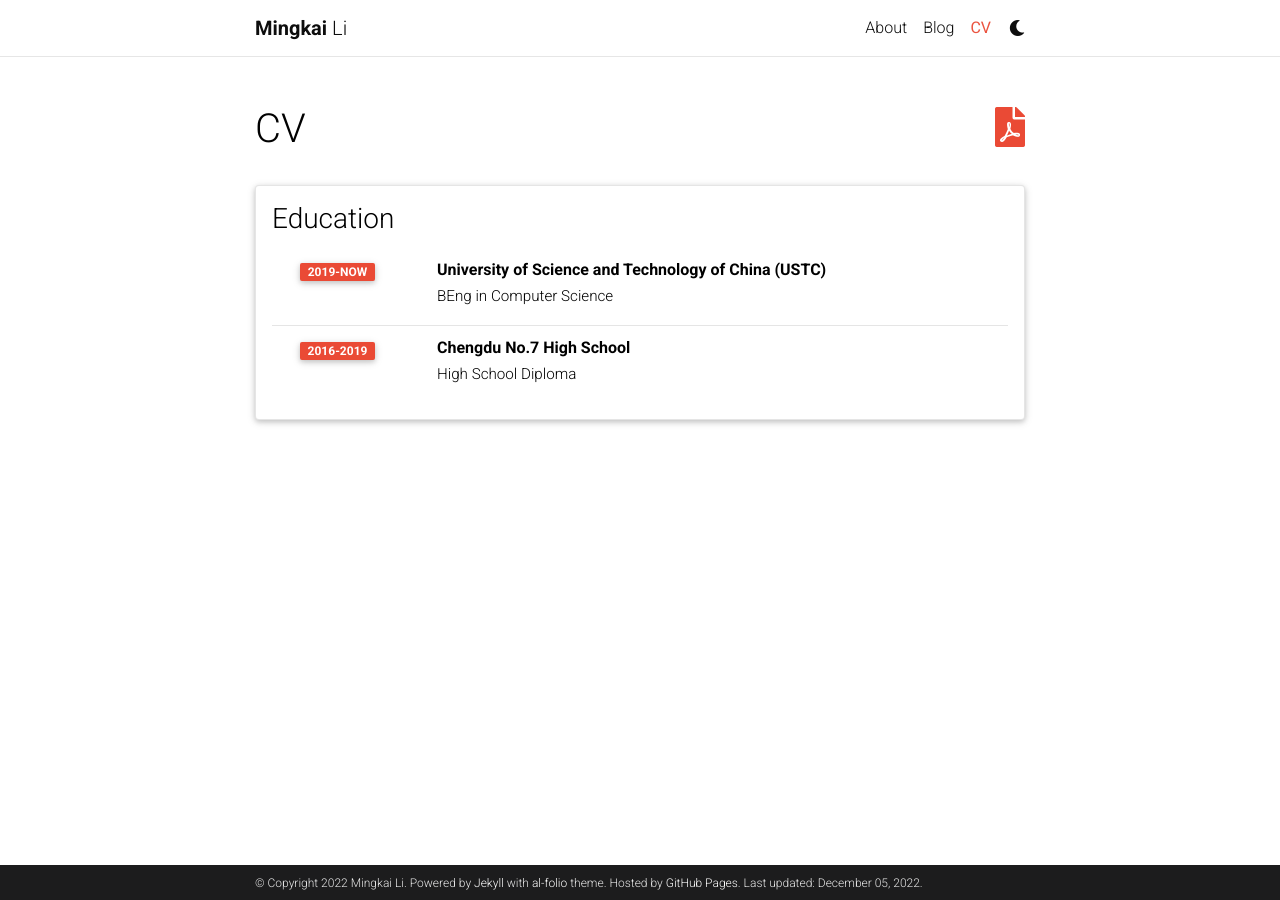
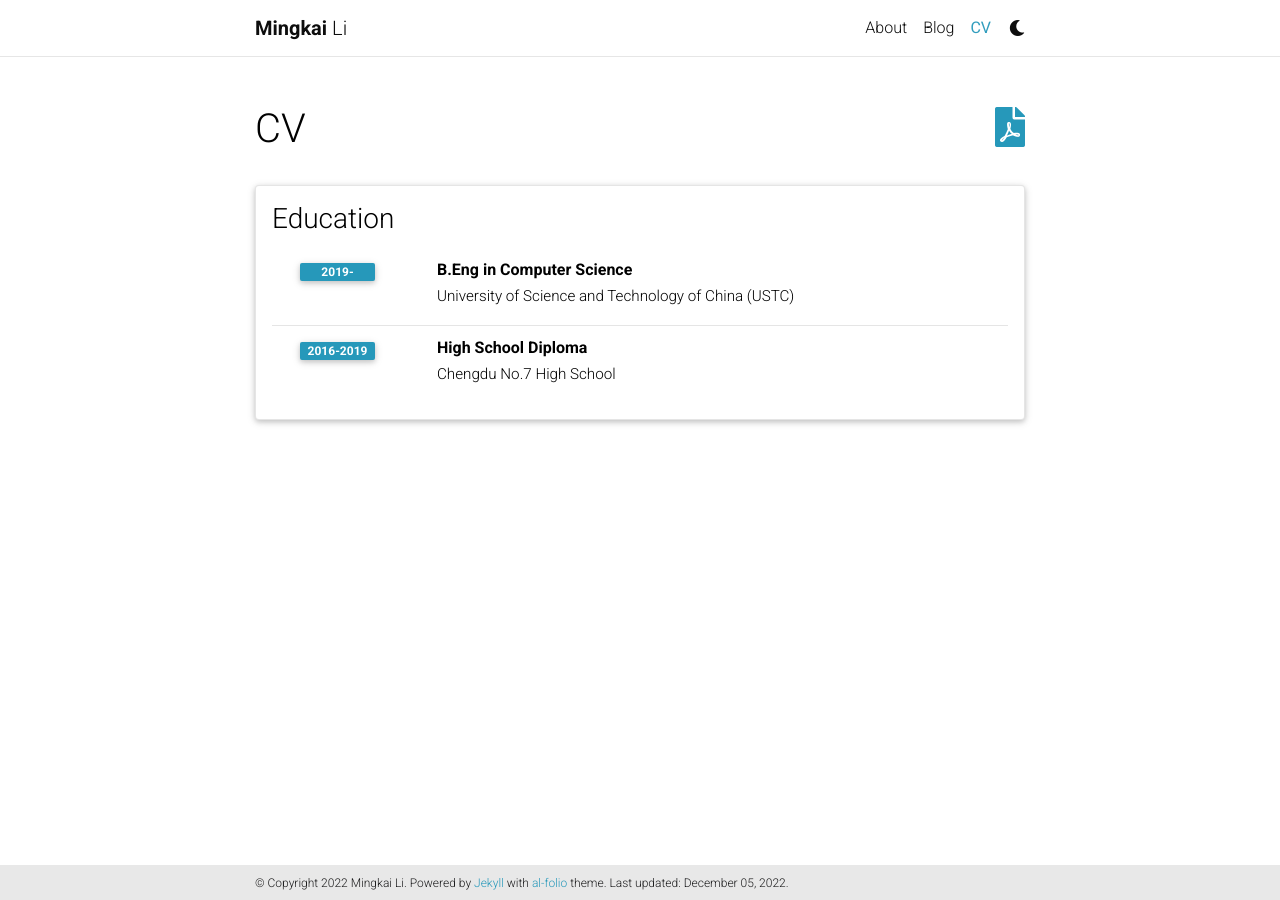
Before and after one commit to Mingkai-Li/mingkai-li.github.io, a Jekyll site: the page built from _pages/cv.md, in a window 1280 px wide. Built offline with Jekyll 4.4.1, drawn with Linux system fonts in a browser that asks for light colours; full-size pictures stand in for the smaller copies a plugin makes; comment, search, counter and statistics services are not loaded; a style sheet for code colours, icons or effects is not loaded.

Commit message:
style updated

```diff
--- a/_config.yml
+++ b/_config.yml
@@ -8,18 +8,17 @@ middle_name:
 last_name: Li
 email: mingkai@ustc.edu
 description: > # the ">" symbol means to ignore newlines until "footer_text:"
-
+  This is the homepage of Mingkai Li, USTC
 footer_text: >
   Powered by <a href="https://jekyllrb.com/" target="_blank">Jekyll</a> with <a href="https://github.com/alshedivat/al-folio">al-folio</a> theme.
-  Hosted by <a href="https://pages.github.com/" target="_blank">GitHub Pages</a>.
-keywords: jekyll, jekyll-theme, academic-website, portfolio-website  # add your own keywords or leave empty
+keywords: Mingkai Li, USTC  # add your own keywords or leave empty
 
 lang: en # the language of your site (for example: en, fr, cn, ru, etc.)
-icon: 🐾 # the emoji used as the favicon (alternatively, provide image name in /assets/img/)
+icon: ⚡ # the emoji used as the favicon (alternatively, provide image name in /assets/img/)
 
 url: https://mingkai-li.github.io # the base hostname & protocol for your site
 baseurl:  # the subpath of your site, e.g. /blog/
-last_updated: true # set to true if you want to display last updated in the footer
+last_updated: flase # set to true if you want to display last updated in the footer
 impressum_path:  # set to path to include impressum link in the footer, use the same path as permalink in a page, helps to conform with EU GDPR
 
 # -----------------------------------------------------------------------------
@@ -109,9 +108,9 @@ bing_site_verification:  # out your bing-site-verification ID (Bing Webmaster)
 # Blog
 # -----------------------------------------------------------------------------
 
-blog_name: Research Endeavour # blog_name will be displayed in your blog page
+blog_name: Random Thoughts # blog_name will be displayed in your blog page
 blog_nav_title: Blog # your blog must have a title for it to be displayed in the nav bar
-blog_description: My thoughts, sharings and daiy life
+blog_description:
 permalink: /blog/:year/:title/
 
 # Pagination
@@ -221,7 +220,7 @@ jekyll-archives:
     tag: '/blog/tag/:name/'
     category: '/blog/category/:name/'
 
-display_tags: ['formatting', 'images', 'links', 'math', 'code'] # this tags will be dispalyed on the front page of your blog
+display_tags: # this tags will be dispalyed on the front page of your blog
 
 # -----------------------------------------------------------------------------
 # Jekyll Scholar
@@ -229,8 +228,8 @@ display_tags: ['formatting', 'images', 'links', 'math', 'code'] # this tags will
 
 scholar:
 
-  last_name: [Einstein]
-  first_name: [Albert, A.]
+  last_name: [Mingkai]
+  first_name: Li]
 
   style: apa
   locale: en
--- a/_data/cv.yml
+++ b/_data/cv.yml
@@ -1,9 +1,9 @@
 - title: Education
   type: time_table
   contents:
-    - title: University of Science and Technology of China (USTC)
-      institution: BEng in Computer Science
-      year: 2019-now
-    - title: Chengdu No.7 High School
-      institution: High School Diploma
+    - title: B.Eng in Computer Science
+      institution: University of Science and Technology of China (USTC)
+      year: 2019-
+    - title: High School Diploma
+      institution: Chengdu No.7 High School
       year: 2016-2019
--- a/_sass/_themes.scss
+++ b/_sass/_themes.scss
@@ -7,11 +7,11 @@
   --global-code-bg-color: #{$code-bg-color-light};
   --global-text-color: #{$black-color};
   --global-text-color-light: #{$grey-color};
-  --global-theme-color: #ea4a35;
-  --global-hover-color: #ea4a35;
-  --global-footer-bg-color: #{$grey-color-dark};
-  --global-footer-text-color: #{$grey-color-light};
-  --global-footer-link-color: #{$white-color};
+  --global-theme-color: #{$cyan-color};
+  --global-hover-color: #{$cyan-color};
+  --global-footer-bg-color: #{$grey-color-light};
+  --global-footer-text-color: #{$grey-color-dark};
+  --global-footer-link-color: #{$cyan-color};
   --global-distill-app-color: #{$grey-color};
   --global-divider-color: rgba(0,0,0,.1);
   --global-card-bg-color: #{$white-color};
@@ -38,11 +38,11 @@ html[data-theme='dark'] {
   --global-code-bg-color: #{$code-bg-color-dark};
   --global-text-color: #{$grey-color-light};
   --global-text-color-light: #{$grey-color-light};
-  --global-theme-color: #ea4a35;
-  --global-hover-color: #ea4a35;
-  --global-footer-bg-color: #{$grey-color-light};
-  --global-footer-text-color: #{$grey-color-dark};
-  --global-footer-link-color: #{$black-color};
+  --global-theme-color: #{$cyan-color};
+  --global-hover-color: #{$cyan-color};
+  --global-footer-bg-color: #{$grey-color-dark};
+  --global-footer-text-color: #{$grey-color-light};
+  --global-footer-link-color: #{$cyan-color};
   --global-distill-app-color: #{$grey-color-light};
   --global-divider-color: #424246;
   --global-card-bg-color: #{$grey-900};
```
Also changed, not shown: _pages/about.md (+4 -3 lines), 7 other files.
